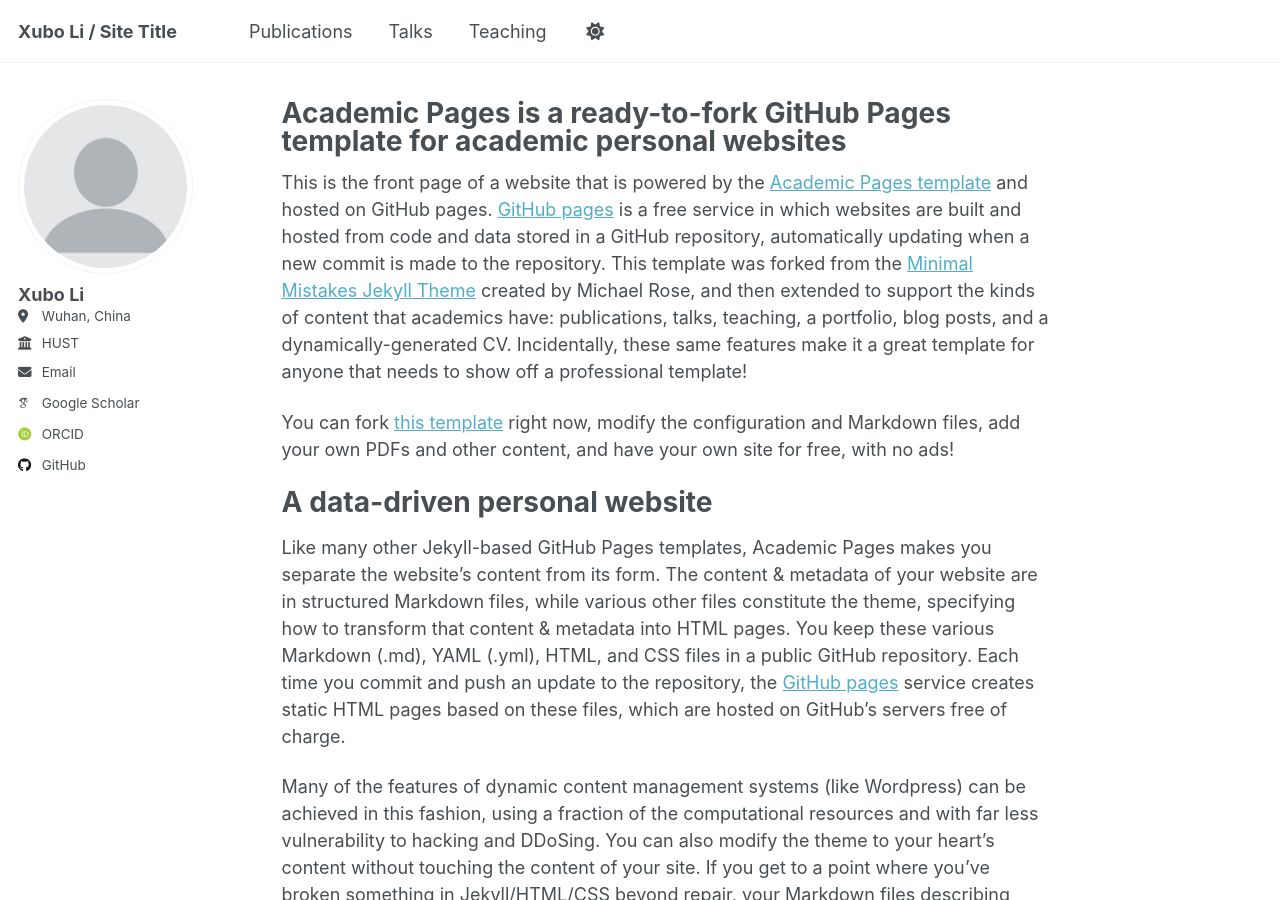
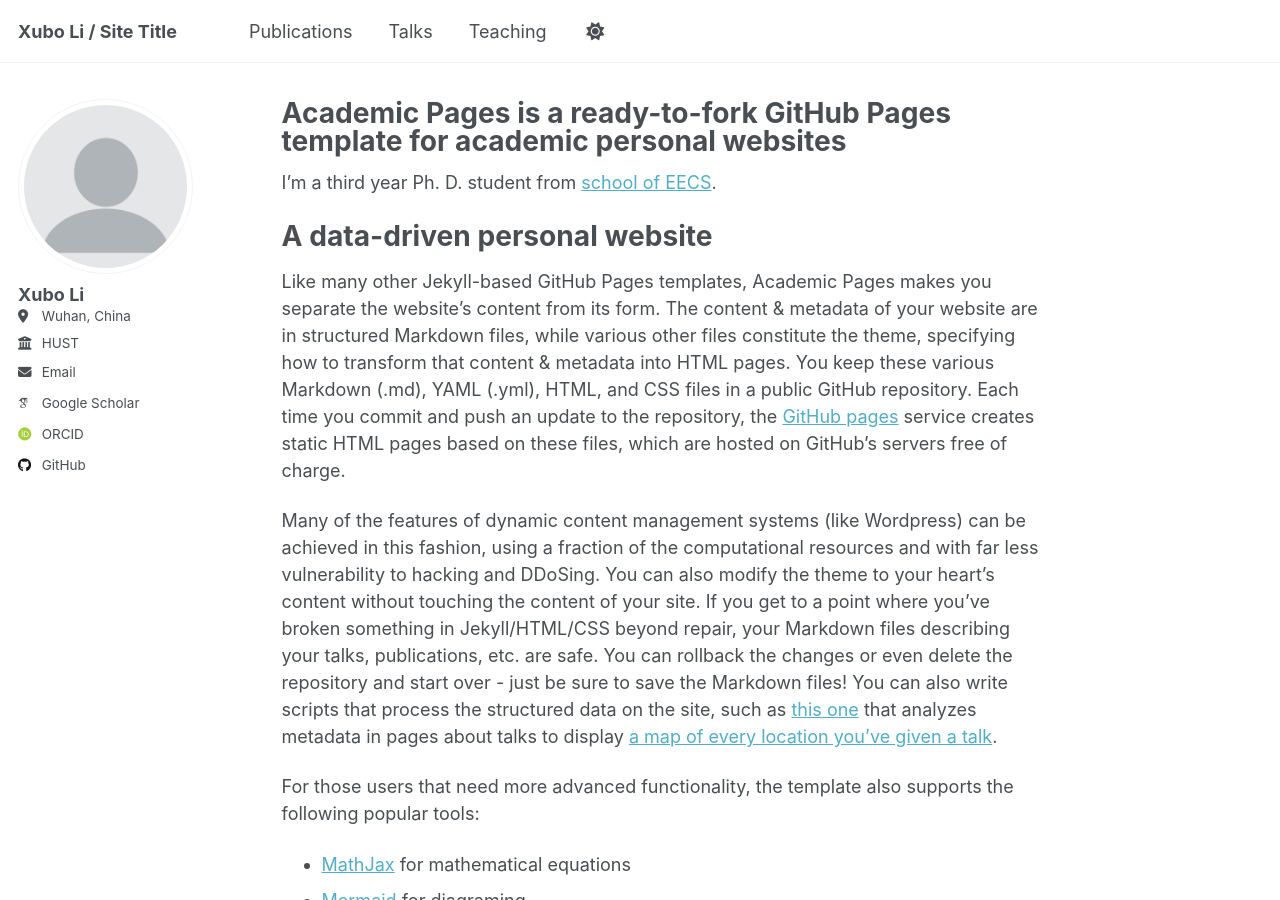
Before and after one commit to XuboLee/xubolee.github.io, a Jekyll site: the page built from _pages/about.md, in a window 1280 px wide and 900 px high. Built offline with Jekyll 4.4.1, drawn with Linux system fonts in a browser that asks for light colours; some web fonts are replaced; a script that is not in the unit is left out.

Commit message:
Update about.md

```diff
--- a/_pages/about.md
+++ b/_pages/about.md
@@ -7,9 +7,7 @@ redirect_from:
   - /about.html
 ---
 
-This is the front page of a website that is powered by the [Academic Pages template](https://github.com/academicpages/academicpages.github.io) and hosted on GitHub pages. [GitHub pages](https://pages.github.com) is a free service in which websites are built and hosted from code and data stored in a GitHub repository, automatically updating when a new commit is made to the repository. This template was forked from the [Minimal Mistakes Jekyll Theme](https://mmistakes.github.io/minimal-mistakes/) created by Michael Rose, and then extended to support the kinds of content that academics have: publications, talks, teaching, a portfolio, blog posts, and a dynamically-generated CV. Incidentally, these same features make it a great template for anyone that needs to show off a professional template!
-
-You can fork [this template](https://github.com/academicpages/academicpages.github.io) right now, modify the configuration and Markdown files, add your own PDFs and other content, and have your own site for free, with no ads!
+I'm a third year Ph. D. student from [school of EECS](https://ei.hust.edu.cn/).
 
 A data-driven personal website
 ======
```
